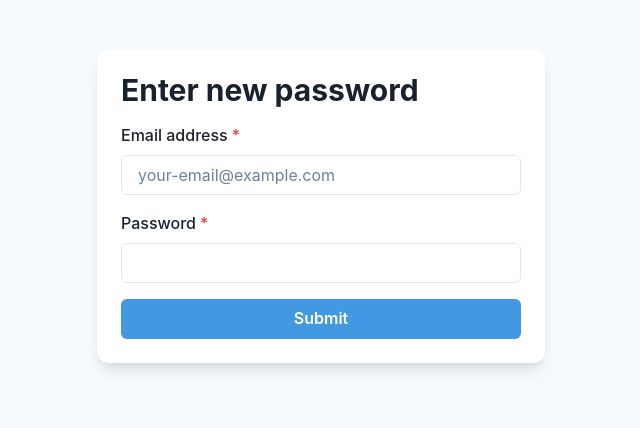
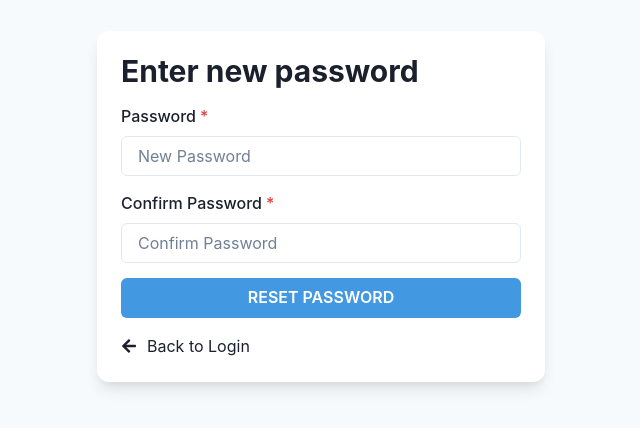
Before and after one commit to LuanNguyenThien/ssmedia-fe, a React (Create React App) app: page /reset-password in a window 1280 px wide. Shown: the part 194-622 px from the top of the page, without its empty margins (319-959 px from the left). Built offline with nearby package versions, Linux system fonts and the light colour scheme; no server answers.

Commit message:
add fe logic in ResetPassword

```diff
--- a/src/pages/auth/reset-password/ResetPassword.js
+++ b/src/pages/auth/reset-password/ResetPassword.js
@@ -1,3 +1,9 @@
+import '@pages/auth/reset-password/ResetPassword.scss';
+import { authService } from '@services/api/auth/auth.service';
+import { useState } from 'react';
+import { FaArrowLeft } from 'react-icons/fa';
+import { Link, useSearchParams } from 'react-router-dom';
+
 import {
   Button,
   ChakraProvider,
@@ -11,6 +17,33 @@ import {
 } from '@chakra-ui/react';
 
 const ResetPassword = () => {
+  const [password, setPassword] = useState('');
+  const [confirmPassword, setConfirmPassword] = useState('');
+  const [loading, setLoading] = useState(false);
+  const [showAlert, setShowAlert] = useState(false);
+  const [alertType, setAlertType] = useState('');
+  const [responseMessage, setResponseMessage] = useState('');
+  const [searchParams] = useSearchParams();
+
+  const resetPassword = async (event) => {
+    setLoading(true);
+    event.preventDefault();
+    try {
+      const body = { password, confirmPassword };
+      const response = await authService.resetPassword(searchParams.get('token'), body);
+      setLoading(false);
+      setPassword('');
+      setConfirmPassword('');
+      setShowAlert(false);
+      setAlertType('alert-success');
+      setResponseMessage(response?.data?.message);
+    } catch (error) {
+      setAlertType('alert-error');
+      setLoading(false);
+      setShowAlert(true);
+      setResponseMessage(error?.response?.data?.message);
+    }
+  };
   return (
     <ChakraProvider>
       {' '}
@@ -28,13 +61,31 @@ const ResetPassword = () => {
           <Heading lineHeight={1.1} fontSize={{ base: '2xl', md: '3xl' }}>
             Enter new password
           </Heading>
-          <FormControl id="email" isRequired>
-            <FormLabel>Email address</FormLabel>
-            <Input placeholder="your-email@example.com" _placeholder={{ color: 'gray.500' }} type="email" />
+          {responseMessage && (
+            <div className={`alerts ${alertType}`} role="alert">
+              {responseMessage}
+            </div>
+          )}
+          <form onSubmit={resetPassword}>
+            <FormControl id="password" isRequired>
+              <FormLabel>Password</FormLabel>
+              <Input
+                type="password"
+                value={password}
+                placeholder="New Password"
+                style={{ border: `${showAlert ? '1px solid #fa9b8a' : ''}` }}
+                onChange={(e) => setPassword(e.target.value)}
+              />
             </FormControl>
             <FormControl id="password" isRequired>
-            <FormLabel>Password</FormLabel>
-            <Input type="password" />
+              <FormLabel>Confirm Password</FormLabel>
+              <Input
+                type="password"
+                value={confirmPassword}
+                placeholder="Confirm Password"
+                style={{ border: `${showAlert ? '1px solid #fa9b8a' : ''}` }}
+                onChange={(e) => setConfirmPassword(e.target.value)}
+              />
             </FormControl>
             <Stack spacing={6}>
               <Button
@@ -43,10 +94,18 @@ const ResetPassword = () => {
                 _hover={{
                   bg: 'blue.500'
                 }}
+                className="auth-button button"
+                disabled={!password || !confirmPassword}
               >
-              Submit
+                {loading ? 'RESET PASSWORD IN PROGRESS...' : 'RESET PASSWORD'}
               </Button>
             </Stack>
+          </form>
+          <Link to={'/'}>
+            <span className="login">
+              <FaArrowLeft className="arrow-left" /> Back to Login
+            </span>
+          </Link>
         </Stack>
       </Flex>
     </ChakraProvider>
--- a/src/pages/auth/reset-password/ResetPassword.scss
+++ b/src/pages/auth/reset-password/ResetPassword.scss
@@ -1,62 +1,11 @@
-/* The classes container-wrapper, container-wrapper-auth, tabs
-tabs-auth, tab-group, tab, login, tab-item
-all inherit their css properties from the class AuthTabs.scss.
-I decided to do it this way for simplicity's sake. In an ideal
-situation, you wouldn't do this.
-*/
-.reset-password-tabs {
-  height: 340px;
 
-  .tabs-auth {
-    .tab-group {
-      .tab .reset-password {
-        width: 100%;
-      }
-    }
-  }
+span.login {
+  display: flex;
+  align-items: center;
+  gap: 10px;
 }
-
-.reset-password-form {
-  .form-input-container {
-    margin-bottom: 20px;
-  }
-
-  .auth-button {
-    color: var(--white-1);
-    background-color: var(--primary-1);
-    border-color: var(--primary-1);
-    display: block;
-    width: 100%;
-    cursor: pointer;
-    font-weight: 700;
-
-    &:disabled {
-      cursor: not-allowed;
-      pointer-events: none;
-      opacity: 0.5;
-      background-color: var(--primary-1);
-      border-color: var(--primary-1);
-    }
-  }
-
-  a {
-    color: inherit;
-    text-decoration: none;
-  }
-
-  .login {
-    display: flex;
-    padding-top: 10px;
-    cursor: pointer;
-    justify-content: flex-end;
-
-    .arrow-left {
-      margin-right: 2px;
-      margin-top: 2px;
-    }
-
-    &:hover {
-      color: var(--primary-1);
-    }
-  }
+form {
+  display: flex;
+  flex-direction: column;
+  gap: 15px;
 }
```
Lines whose indentation alone changed are shown as unchanged.
